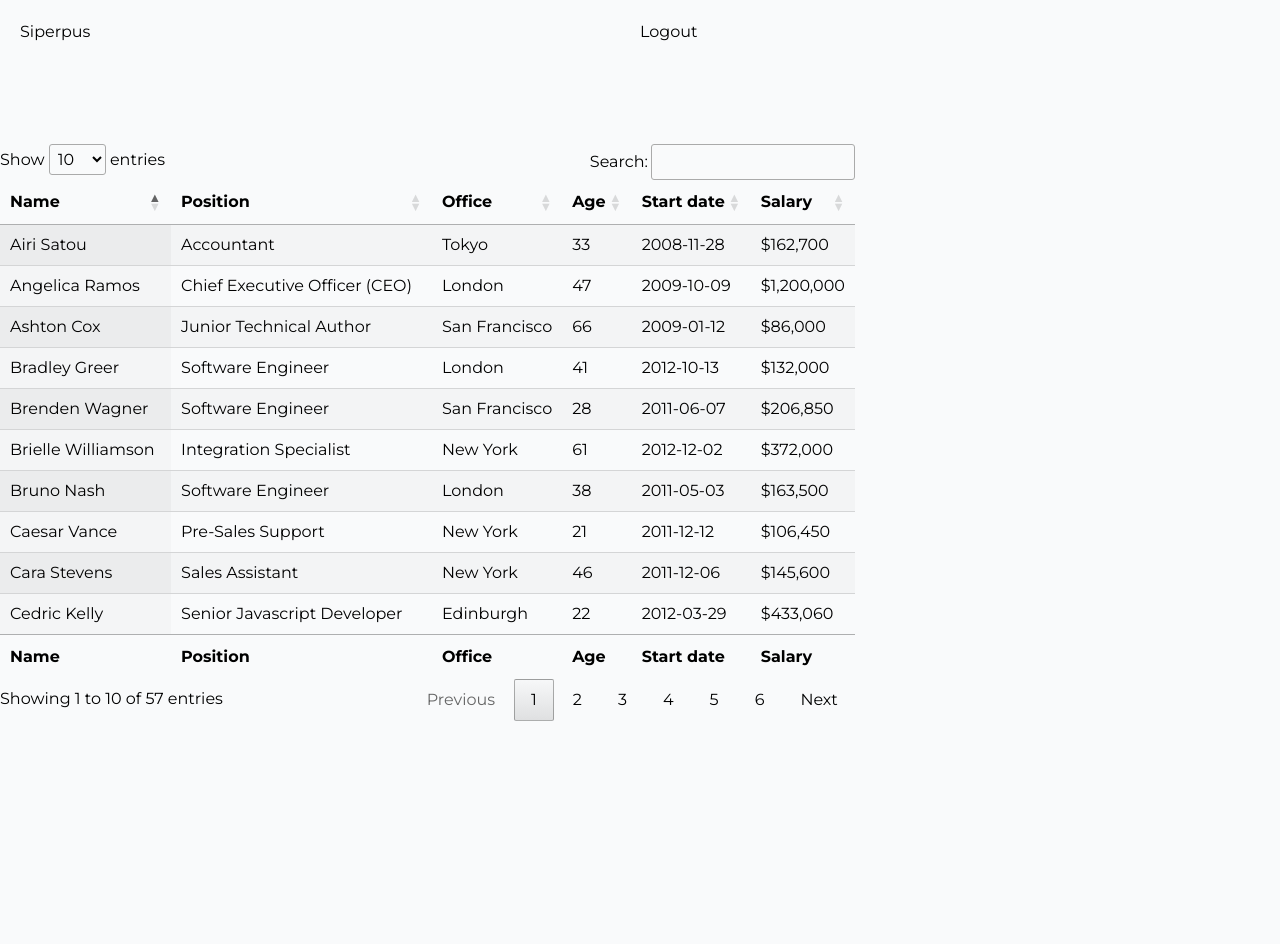
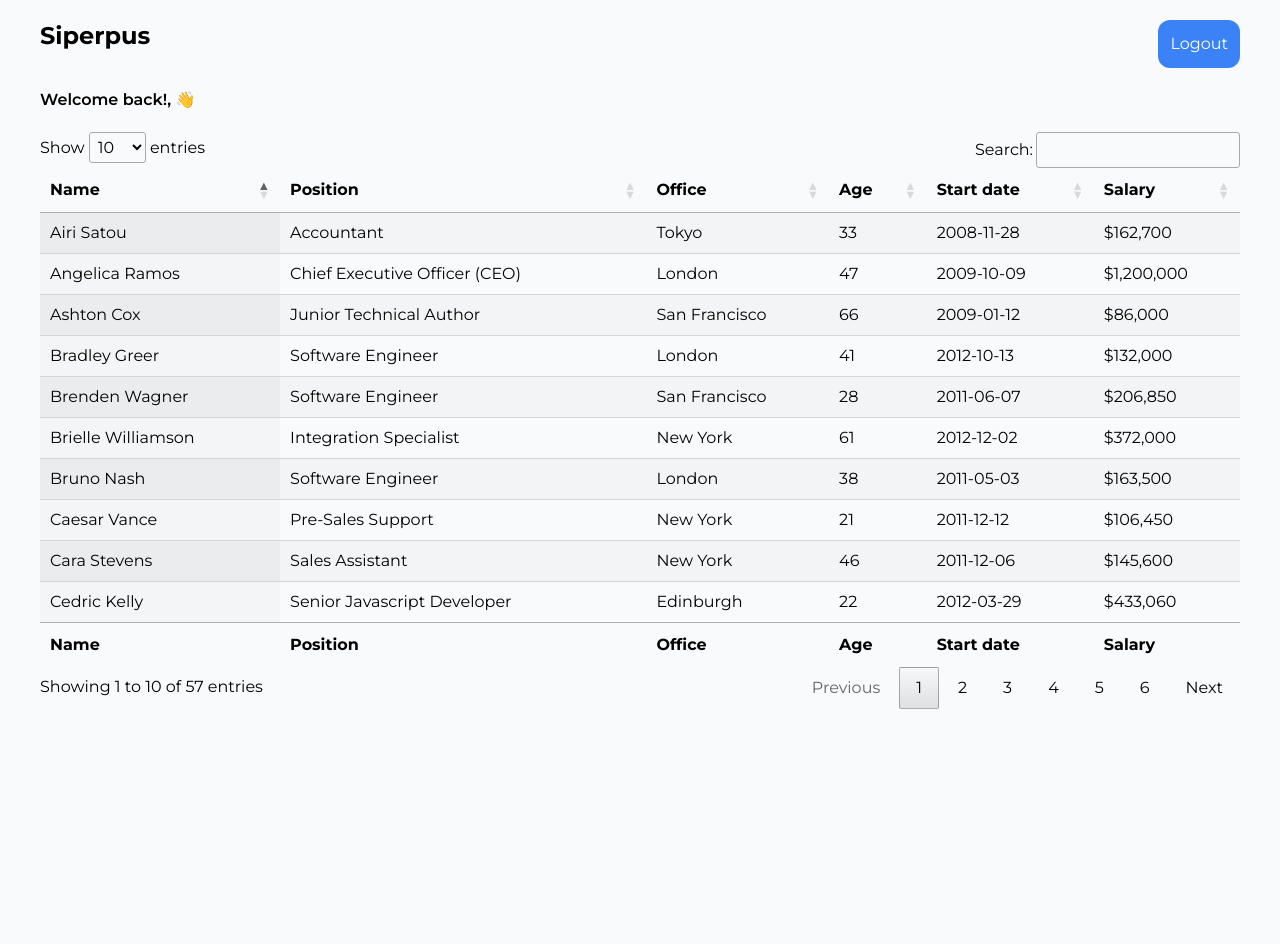
Before and after one commit to KaizenSheesh/siperpus, a Django app: page / in a window 1280 px wide. After the commit the page ends 709 px from the top, so only its background shows below. Run offline with Django 5.2, Linux system fonts and the light colour scheme; some libraries are stand-ins or nearby versions.

Commit message:
Update: update ui navbar and fix container table

```diff
--- a/siperpus/templates/home.html
+++ b/siperpus/templates/home.html
@@ -23,17 +23,34 @@
 
 <body class="bg-gray-50 font-montserrat ading-normal">
   <nav>
-    <div class="flex p-5">
+    <div class="flex py-5 p-10">
       <div class="w-1/2">
-        <h1>Siperpus</h1>
+        <h1 class="text-2xl font-bold">Siperpus</h1>
       </div>
-      <div class="w-1/2">
-        <button>Logout</button>
+      <div class="w-1/2 flex justify-end">
+        <form action="{%url 'logout' %}">
+          <button class="p-3 bg-blue-500 rounded-xl text-white" type="submit">
+            Logout
+          </button>
+        </form>
       </div>
     </div>
   </nav>
-  <div class="container">
-    <section class="flex min-h-screen mt-20">
+  <div class="px-10">
+
+    {% if messages %}
+    <div class="messages">
+      {% for message in messages %}
+      <div
+        class="p-4 mb-4 {% if message.tags == 'error' %}bg-red-100 text-red-700{% else %}bg-green-100 text-green-700{% endif %} rounded">
+        {{ message }}
+      </div>
+      {% endfor %}
+    </div>
+    {% endif %}
+
+    <h3 class="font-semibold">Welcome back!, {{ user.username }} 👋</h3>
+    <section class="min-h-screen mt-5">
       <table id="example" class="display" style="width: 100%">
         <thead>
           <tr>
```
